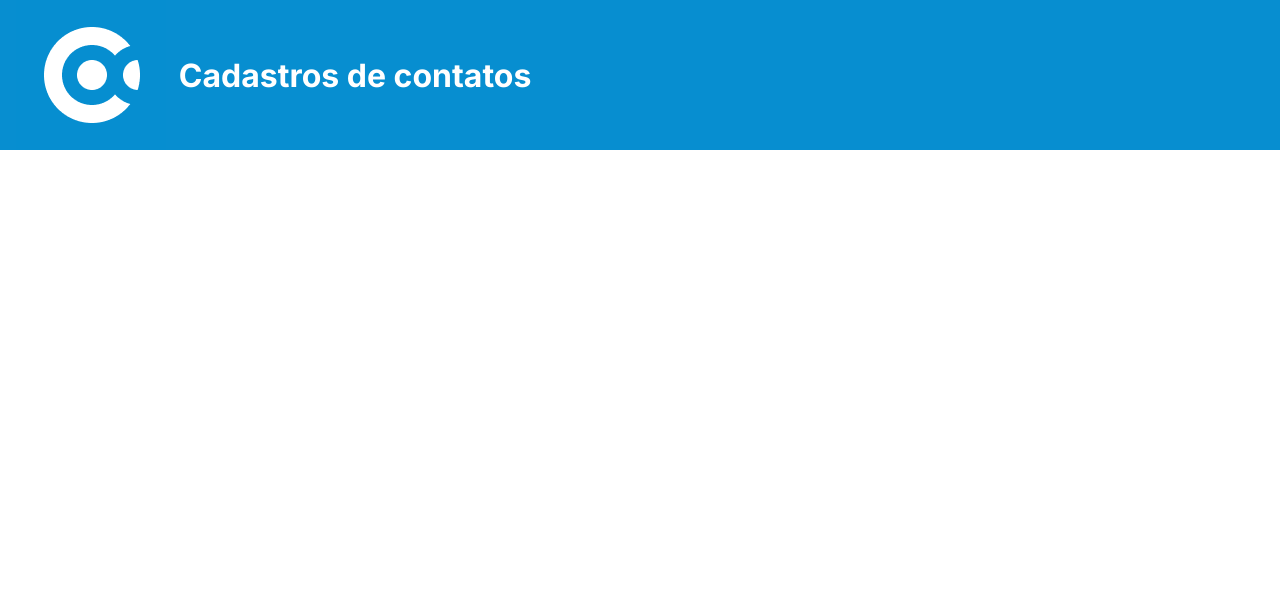
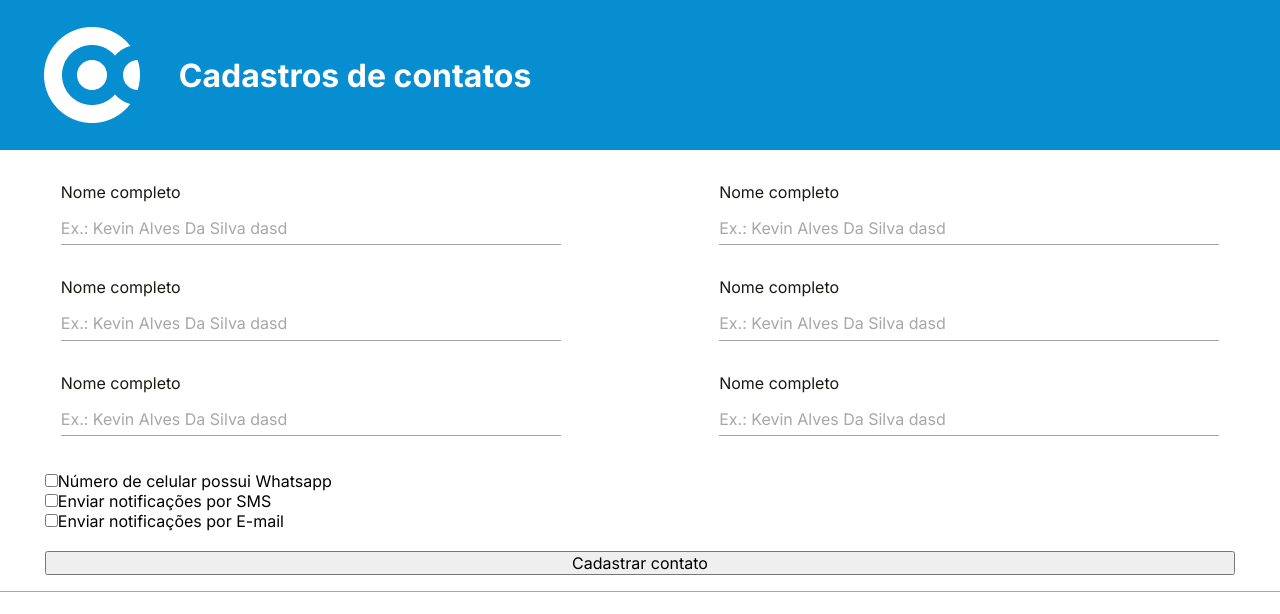
Before and after one commit to KevinAlves55/AlphaCadastros_Front-end, a React (Vite) app: page / in a window 1280 px wide. Shown: the top 614 px of the page. Built offline with nearby package versions, Linux system fonts and the light colour scheme.

Commit message:
feat: Criando a parte de cadastro

```diff
--- a/src/app/App.tsx
+++ b/src/app/App.tsx
@@ -1,9 +1,10 @@
-import { Header } from "./components";
+import { Header, Records } from "./components";
 
 export const App = () => {
   return (
     <>
       <Header />
+      <Records />
     </>
   );
 };
--- a/src/app/components/index.ts
+++ b/src/app/components/index.ts
@@ -1 +1,2 @@
 export * from "./header/Header";
+export * from "./records/Records";
--- /dev/null
+++ b/src/app/components/records/Records.tsx
@@ -0,0 +1,69 @@
+import styles from "./Styles.module.css";
+import common from "../../styles/Common.module.css";
+
+export const Records: React.FC = () => {
+  return (
+    <main className={`${common.container} ${styles.main}`}>
+      <form>
+        <section className={styles.fields}>
+          <div className={styles.fieldsColumns}>
+            <div className={styles.boxInput}>
+              <label htmlFor="">Nome completo</label>
+              <input type="text" placeholder="Ex.: Kevin Alves Da Silva dasd" />
+            </div>
+
+            <div className={styles.boxInput}>
+              <label htmlFor="">Nome completo</label>
+              <input type="text" placeholder="Ex.: Kevin Alves Da Silva dasd" />
+            </div>
+
+            <div className={styles.boxInput}>
+              <label htmlFor="">Nome completo</label>
+              <input type="text" placeholder="Ex.: Kevin Alves Da Silva dasd" />
+            </div>
+          </div>
+
+          <div className={styles.fieldsColumns}>
+            <div className={styles.boxInput}>
+              <label htmlFor="">Nome completo</label>
+              <input type="text" placeholder="Ex.: Kevin Alves Da Silva dasd" />
+            </div>
+
+            <div className={styles.boxInput}>
+              <label htmlFor="">Nome completo</label>
+              <input type="text" placeholder="Ex.: Kevin Alves Da Silva dasd" />
+            </div>
+
+            <div className={styles.boxInput}>
+              <label htmlFor="">Nome completo</label>
+              <input type="text" placeholder="Ex.: Kevin Alves Da Silva dasd" />
+            </div>
+          </div>
+        </section>
+
+        <section>
+          <div>
+            <div>
+              <input type="checkbox" />
+              <label>Número de celular possui Whatsapp</label>
+            </div>
+
+            <div>
+              <input type="checkbox" />
+              <label>Enviar notificações por SMS</label>
+            </div>
+          </div>
+
+          <div>
+            <input type="checkbox" />
+            <label>Enviar notificações por E-mail</label>
+          </div>
+        </section>
+
+        <button type="submit">
+          Cadastrar contato
+        </button>
+      </form>
+    </main>
+  );
+}
--- /dev/null
+++ b/src/app/components/records/Styles.module.css
@@ -0,0 +1,55 @@
+.main {
+  width: 100%;
+  flex: 1;
+  justify-content: center;
+  align-items: center;
+  padding: 1rem 2.8rem;
+  border-bottom: 1px solid var(--gray-100);
+
+}
+
+.main form {
+  display: flex;
+  flex-direction: column;
+  gap: 1.2rem;
+}
+
+.main form .fields {
+  width: 100%;
+  display: flex;
+  justify-content: space-between;
+  flex-wrap: wrap;
+  padding: 1rem;
+  gap: 1rem;
+}
+
+.main form .fields .fieldsColumns {
+  height: 100%;
+  display: flex;
+  flex-direction: column;
+  gap: 2rem;
+}
+
+.fieldsColumns .boxInput {
+  display: flex;
+  flex-direction: column;
+  gap: 1rem;
+}
+
+.fieldsColumns .boxInput label {
+  color: var(--gray-800);
+  font-size: 1rem;
+}
+
+.fieldsColumns .boxInput input {
+  width: 31.25rem;
+  border: 0;
+  background-color: transparent;
+  border-bottom: 1px solid var(--gray-100);
+  padding-bottom: 0.4rem;
+  outline: none;
+}
+
+.fieldsColumns .boxInput input::placeholder {
+  color: var(--gray-100);
+}
--- a/src/app/styles/Global.css
+++ b/src/app/styles/Global.css
@@ -2,8 +2,8 @@
   --blue-dark: #078ED0;
   --blue-ligth: #51ACDB;
   --white: #FFFFFF;
-  --gray-100: #F2F2F2;
-  --gray-200: #D9D9D9;
+  --gray-100: #a7a7a7;
+  --gray-800: #191914;
 }
 
 * {
```
